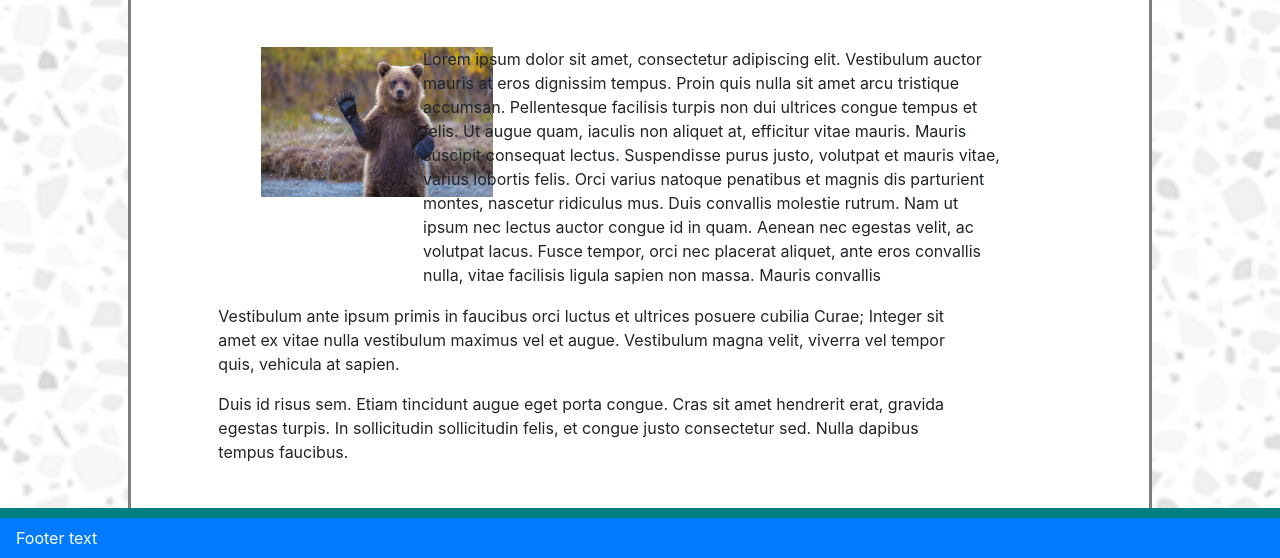
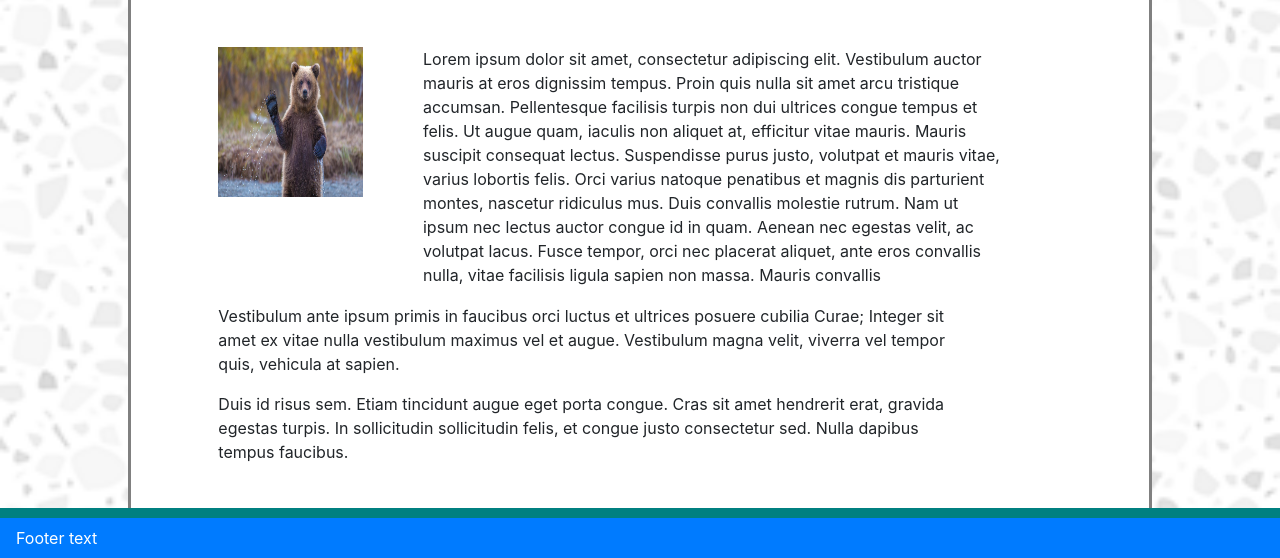
Before and after one commit to Akat2ukii/Bootstrap-Portfolio, a plain HTML site: page index.html in a window 1280 px wide. Shown: the part 242-800 px from the top of the page. Drawn offline with nearby package versions, Linux system fonts and the light colour scheme.

Commit message:
Why is it so wrong?

```diff
--- a/index.html
+++ b/index.html
@@ -47,9 +47,9 @@
             </div>
 
             <div class="row">
-
-                <div class="col-md-3">
-                    <img class="img-fluid" src="me.jpg" style="margin-left:130px; left:20px; height:150px; width:250px;">
+                <div class="col-md-1"></div>
+                <div class="col-md-2">
+                    <img class="img-fluid" src="me.jpg" style="height:150px; width:250px;">
                 </div>
                 <div class="col-md-7" style="margin-left: 30px;">
                     <p>Lorem ipsum dolor sit amet, consectetur adipiscing elit. Vestibulum auctor mauris at eros dignissim tempus. Proin quis nulla sit amet arcu tristique accumsan. Pellentesque facilisis turpis non dui ultrices congue tempus et felis. Ut augue quam, iaculis non aliquet at, efficitur vitae mauris. Mauris suscipit consequat lectus. Suspendisse purus justo, volutpat et mauris vitae, varius lobortis felis. Orci varius natoque penatibus et magnis dis parturient montes, nascetur ridiculus mus. Duis convallis molestie rutrum. Nam ut ipsum nec lectus auctor congue id in quam. Aenean nec egestas velit, ac volutpat lacus. Fusce tempor, orci nec placerat aliquet, ante eros convallis nulla, vitae facilisis ligula sapien non massa. Mauris convallis</p>
```
